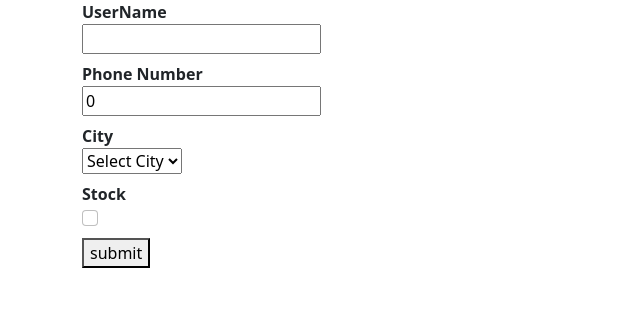
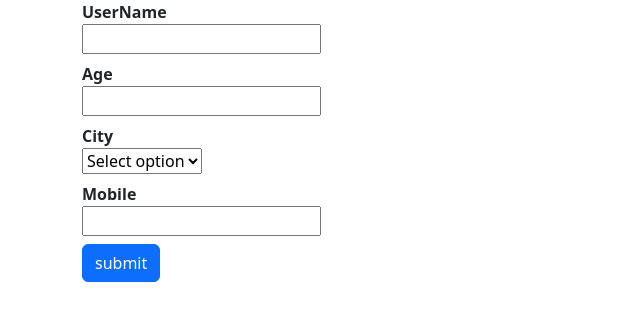
Before and after one commit to vajaganidhanesh/react-shopping, a React (Create React App) app: page / in a window 1280 px wide. Shown: the top 320 px of the page, without its empty margins (0-640 px from the left). Built offline with nearby package versions, Linux system fonts and the light colour scheme.

Commit message:
formik library basic installation

```diff
--- a/package.json
+++ b/package.json
@@ -9,6 +9,7 @@
     "axios": "^1.4.0",
     "bootstrap": "^5.2.3",
     "bootstrap-icons": "^1.10.5",
+    "formik": "^2.2.9",
     "jquery": "^3.6.4",
     "react": "^18.2.0",
     "react-dom": "^18.2.0",
--- /dev/null
+++ b/src/components/formikcomponent/Formik.jsx
@@ -0,0 +1,57 @@
+import React from "react";
+import { useFormik } from "formik";
+
+function FormikComponent() {
+  const formik = useFormik({
+    initialValues: {
+      UserName: "",
+      Age: 0,
+      City: "",
+      Mobile: "",
+    },
+    onSubmit: (values) => {
+      alert(JSON.stringify(values));
+    },
+  });
+  return (
+    <div className="container">
+      <form onSubmit={formik.handleSubmit}>
+        <dl>
+          <dt>UserName</dt>
+          <dd>
+            <input type="text" name="UserName" onChange={formik.handleChange} />
+          </dd>
+          <dt>Age</dt>
+          <dd>
+            <input
+              type="text"
+              name="Age"
+              id=""
+              onChange={formik.handleChange}
+            />
+          </dd>
+          <dt>City</dt>
+          <dd>
+            <select name="City" onChange={formik.handleChange}>
+              <option value="-1">Select option</option>
+              <option value="delhi">delhi</option>
+              <option value="hyderabad">hyderabad</option>
+            </select>
+          </dd>
+          <dt>Mobile</dt>
+          <dd>
+            <input
+              type="text"
+              name="Mobile"
+              id="Mobile"
+              onChange={formik.handleChange}
+            />
+          </dd>
+          <button className="btn btn-primary">submit</button>
+        </dl>
+      </form>
+    </div>
+  );
+}
+
+export default FormikComponent;
--- a/src/index.js
+++ b/src/index.js
@@ -20,12 +20,13 @@ import reportWebVitals from "./reportWebVitals";
 // import FakeStore from "./components/classComponents/FakeStore";
 // import Practic from "./components/Practic";
 // import PureClassComponent from "./components/classComponents/PureComponent";
-import FormDataComponent from "./components/form-components/FormData";
+// import FormDataComponent from "./components/form-components/FormData";
+import FormikComponent from "./components/formikcomponent/Formik";
 
 const root = ReactDOM.createRoot(document.getElementById("root"));
 root.render(
   <React.StrictMode>
-    <FormDataComponent />
+    <FormikComponent />
   </React.StrictMode>
 );
 
```
Also changed, not shown: 1 other file (tests, documents, lock files or other folders).
